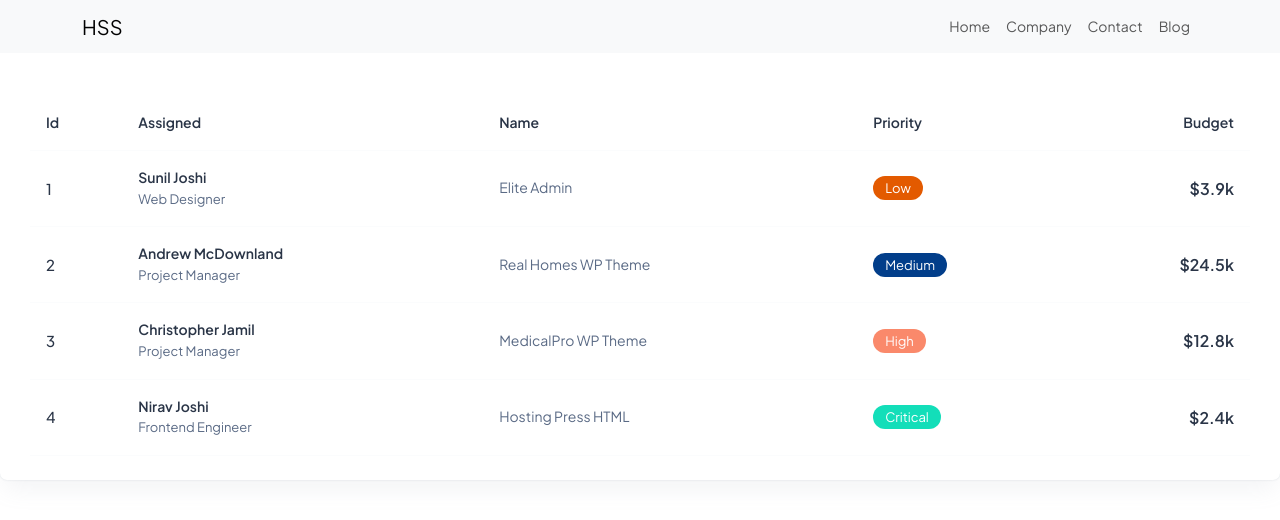
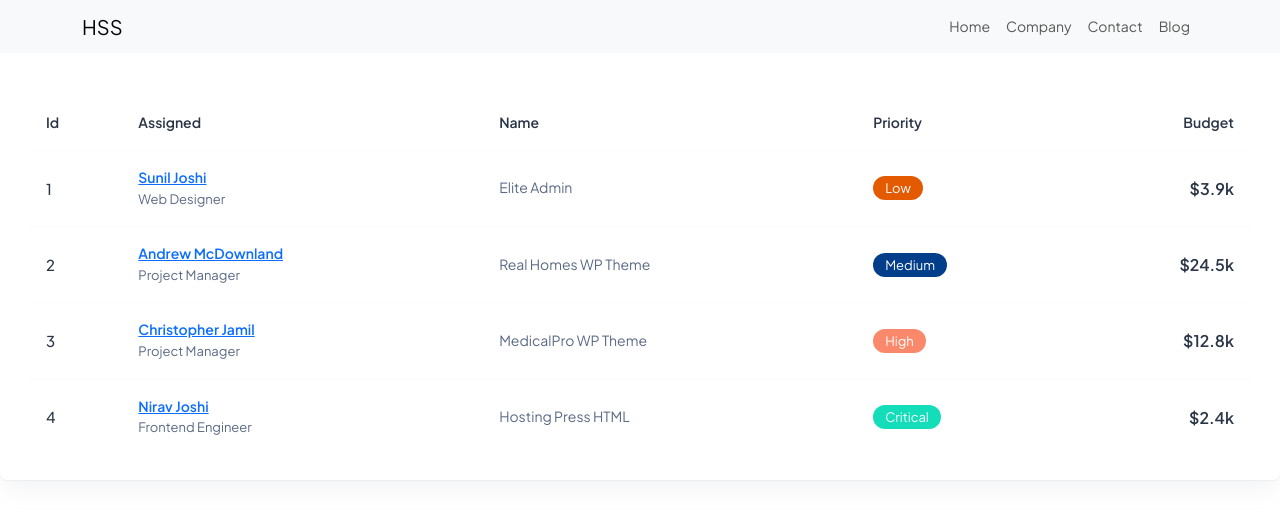
Before and after one commit to amit95solanki/HSS, a Next.js app: page /admin-blog in a window 1280 px wide. Shown: the top 520 px of the page. Built offline with nearby package versions, Linux system fonts and the light colour scheme.

Commit message:
dynamic route

```diff
--- a/src/app/(DashboardLayout)/admin-blog/page.tsx
+++ b/src/app/(DashboardLayout)/admin-blog/page.tsx
@@ -1,7 +1,7 @@
 import React from "react";
 import ProductPerformance from "../components/dashboard/ProductPerformance";
 
-const pages = () => {
+const Pages: React.FC = () => {
   return (
     <>
       <ProductPerformance />
@@ -9,4 +9,4 @@
   );
 };
 
-export default pages;
+export default Pages;
--- a/src/app/(DashboardLayout)/components/dashboard/ProductPerformance.tsx
+++ b/src/app/(DashboardLayout)/components/dashboard/ProductPerformance.tsx
@@ -1,14 +1,15 @@
-
 import {
-    Typography, Box,
+  Typography,
+  Box,
   Table,
   TableBody,
   TableCell,
   TableHead,
   TableRow,
-    Chip
-} from '@mui/material';
-import DashboardCard from '@/app/(DashboardLayout)//components/shared/DashboardCard';
+  Chip,
+} from "@mui/material";
+import DashboardCard from "@/app/(DashboardLayout)//components/shared/DashboardCard";
+import Link from "next/link";
 
 const products = [
   {
@@ -49,19 +50,54 @@
   },
 ];
 
+const ProductRow = ({ product }: { product: (typeof products)[0] }) => (
+  <TableRow key={product.id}>
+    <TableCell>
+      <Typography sx={{ fontSize: "15px", fontWeight: "500" }}>
+        {product.id}
+      </Typography>
+    </TableCell>
+    <TableCell>
+      <Box sx={{ display: "flex", alignItems: "center" }}>
+        <Box>
+          <Link href={`/${product.id}`} passHref>
+            <Typography variant="subtitle2" fontWeight={600}>
+              {product.name}
+            </Typography>
+          </Link>
+          <Typography color="textSecondary" sx={{ fontSize: "13px" }}>
+            {product.post}
+          </Typography>
+        </Box>
+      </Box>
+    </TableCell>
+    <TableCell>
+      <Typography color="textSecondary" variant="subtitle2" fontWeight={400}>
+        {product.pname}
+      </Typography>
+    </TableCell>
+    <TableCell>
+      <Chip
+        sx={{
+          px: "4px",
+          backgroundColor: product.pbg,
+          color: "#fff",
+        }}
+        size="small"
+        label={product.priority}
+      />
+    </TableCell>
+    <TableCell align="right">
+      <Typography variant="h6">${product.budget}k</Typography>
+    </TableCell>
+  </TableRow>
+);
 
 const ProductPerformance = () => {
   return (
-
     <DashboardCard title="Product Performance">
-            <Box sx={{ overflow: 'auto', width: { xs: '280px', sm: 'auto' } }}>
-                <Table
-                    aria-label="simple table"
-                    sx={{
-                        whiteSpace: "nowrap",
-                        mt: 2
-                    }}
-                >
+      <Box sx={{ overflow: "auto", width: { xs: "280px", sm: "auto" } }}>
+        <Table aria-label="simple table" sx={{ whiteSpace: "nowrap", mt: 2 }}>
           <TableHead>
             <TableRow>
               <TableCell>
@@ -93,59 +129,7 @@
           </TableHead>
           <TableBody>
             {products.map((product) => (
-                            <TableRow key={product.name}>
-                                <TableCell>
-                                    <Typography
-                                        sx={{
-                                            fontSize: "15px",
-                                            fontWeight: "500",
-                                        }}
-                                    >
-                                        {product.id}
-                                    </Typography>
-                                </TableCell>
-                                <TableCell>
-                                    <Box
-                                        sx={{
-                                            display: "flex",
-                                            alignItems: "center",
-                                        }}
-                                    >
-                                        <Box>
-                                            <Typography variant="subtitle2" fontWeight={600}>
-                                                {product.name}
-                                            </Typography>
-                                            <Typography
-                                                color="textSecondary"
-                                                sx={{
-                                                    fontSize: "13px",
-                                                }}
-                                            >
-                                                {product.post}
-                                            </Typography>
-                                        </Box>
-                                    </Box>
-                                </TableCell>
-                                <TableCell>
-                                    <Typography color="textSecondary" variant="subtitle2" fontWeight={400}>
-                                        {product.pname}
-                                    </Typography>
-                                </TableCell>
-                                <TableCell>
-                                    <Chip
-                                        sx={{
-                                            px: "4px",
-                                            backgroundColor: product.pbg,
-                                            color: "#fff",
-                                        }}
-                                        size="small"
-                                        label={product.priority}
-                                    ></Chip>
-                                </TableCell>
-                                <TableCell align="right">
-                                    <Typography variant="h6">${product.budget}k</Typography>
-                                </TableCell>
-                            </TableRow>
+              <ProductRow key={product.id} product={product} />
             ))}
           </TableBody>
         </Table>
--- a/src/app/(DashboardLayout)/layout/header/Header.tsx
+++ b/src/app/(DashboardLayout)/layout/header/Header.tsx
@@ -97,17 +97,7 @@
               Contact
             </Link>
           </Typography>
-          <Button
-            variant="contained"
-            disableElevation
-            color="primary"
-            onClick={() => {
-              localStorage.removeItem("accessToken");
-              window.location.reload();
-            }}
-          >
-            Logout
-          </Button>
+
           <Profile />
         </Stack>
       </ToolbarStyled>
--- a/src/app/(DashboardLayout)/layout/header/Profile.tsx
+++ b/src/app/(DashboardLayout)/layout/header/Profile.tsx
@@ -69,7 +69,7 @@
           </ListItemIcon>
           <ListItemText>My Profile</ListItemText>
         </MenuItem>
-        <MenuItem>
+        {/* <MenuItem>
           <ListItemIcon>
             <IconMail width={20} />
           </ListItemIcon>
@@ -80,13 +80,15 @@
             <IconListCheck width={20} />
           </ListItemIcon>
           <ListItemText>My Tasks</ListItemText>
-        </MenuItem>
+        </MenuItem> */}
         <Box mt={1} py={1} px={2}>
           <Button
-            href="/authentication/login"
+            onClick={() => {
+              localStorage.removeItem("accessToken");
+              window.location.reload();
+            }}
             variant="outlined"
             color="primary"
-            component={Link}
             fullWidth
           >
             Logout
--- a/src/app/layout.tsx
+++ b/src/app/layout.tsx
@@ -2,6 +2,7 @@
 import { baselightTheme } from "@/utils/theme/DefaultColors";
 import { ThemeProvider } from "@mui/material/styles";
 import CssBaseline from "@mui/material/CssBaseline";
+import DataProvider from "../context/AuthContext";
 import "bootstrap/dist/css/bootstrap.min.css";
 export default function RootLayout({
   children,
@@ -15,7 +16,7 @@
           {/* CssBaseline kickstart an elegant, consistent, and simple baseline to build upon. */}
           <CssBaseline />
           {/* <div style={{ background: "red", height: "100px" }}></div> */}
-          {children}
+          <DataProvider>{children}</DataProvider>
         </ThemeProvider>
       </body>
     </html>
--- /dev/null
+++ b/src/context/AuthContext.tsx
@@ -0,0 +1,62 @@
+import React, {
+  createContext,
+  useState,
+  useContext,
+  useMemo,
+  ReactNode,
+  Dispatch,
+  SetStateAction,
+} from "react";
+
+// Define the shape of the context value
+// Update the shape of the context value
+interface DataContextType {
+  search: string;
+  setSearch: Dispatch<SetStateAction<string>>;
+  user: string | null | boolean; // Allow string, null, or boolean
+  setUser: Dispatch<SetStateAction<string | null | boolean>>; // Update setter type
+  userInfo: object | null;
+  setUserInfo: Dispatch<SetStateAction<object | null>>;
+}
+
+// Create the context with the type
+export const DataContext = createContext<DataContextType | null>(null);
+
+// Custom hook to access the context
+export const useDataContext = () => {
+  const context = useContext(DataContext);
+  if (!context) {
+    throw new Error("useDataContext must be used within a DataProvider");
+  }
+  return context;
+};
+
+// Props interface for the DataProvider
+interface DataProviderProps {
+  children: ReactNode;
+}
+
+const DataProvider: React.FC<DataProviderProps> = ({ children }) => {
+  const [search, setSearch] = useState<string>("");
+  const [user, setUser] = useState<string | null | boolean>(null); // Update type to string | null | boolean
+  const [userInfo, setUserInfo] = useState<object | null>(null);
+  const ProvidedValue = useMemo(
+    () => ({
+      search,
+      setSearch,
+      user,
+      setUser,
+      userInfo,
+      setUserInfo,
+    }),
+    [search, user] // Include both `search` and `user`
+  );
+
+  return (
+    <DataContext.Provider value={ProvidedValue}>
+      {children}
+    </DataContext.Provider>
+  );
+};
+
+export default DataProvider;
```
Also changed, not shown: src/app/(DashboardLayout)/admin-blog/[blogdetailId]/page.tsx (added, +17 -0 lines), src/app/(DashboardLayout)/layout.tsx (+7 -5 lines). Lines whose indentation alone changed are shown as unchanged.
